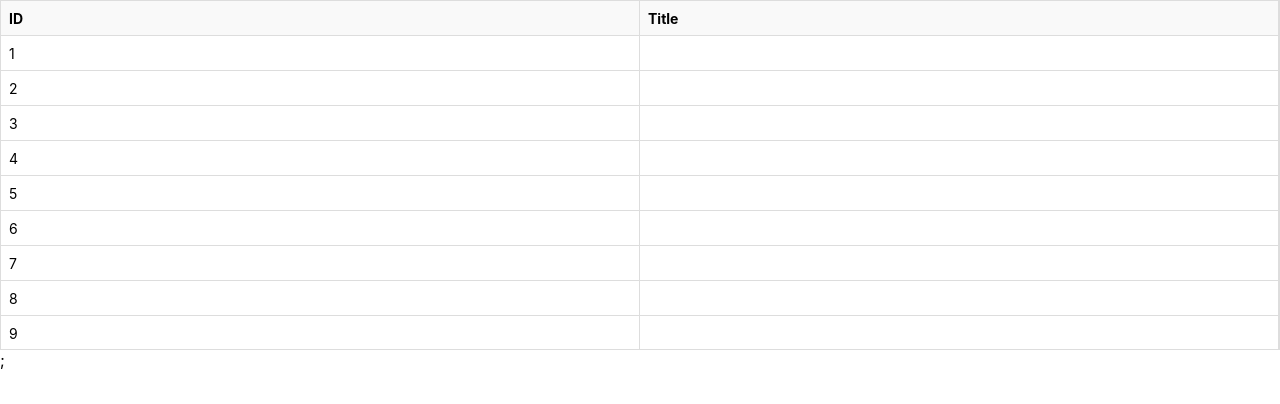
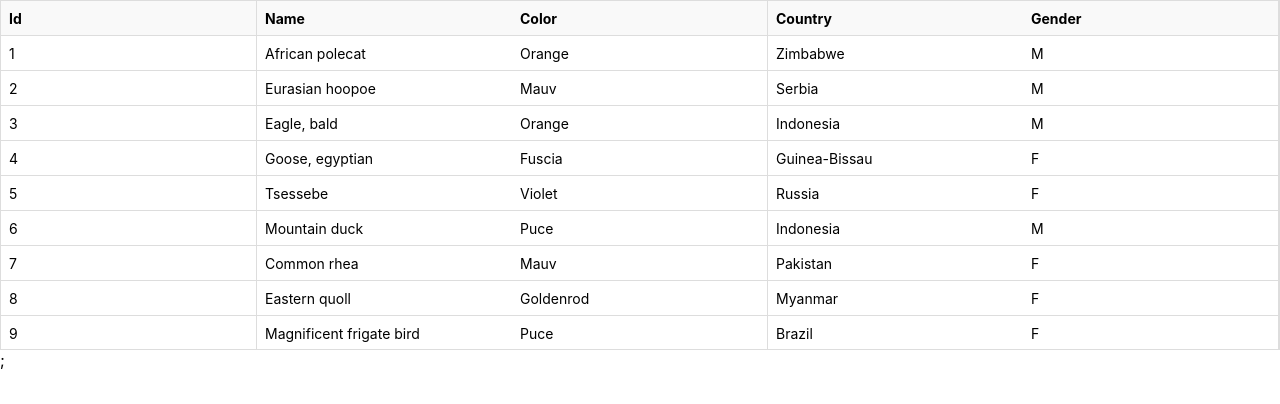
Before and after one commit to Kyra-christensen/react-libraries, a React (Create React App) app: page / in a window 1280 px wide. Shown: the top 404 px of the page. Built offline with nearby package versions, Linux system fonts and the light colour scheme.

Commit message:
altered the generatColumns function and the datagrid component so it correctly displays the data

```diff
--- a/src/App.js
+++ b/src/App.js
@@ -1,20 +1,11 @@
 import DataGrid from 'react-data-grid';
 import data from './data';
-
-const columns = [
-  { key: 'id', name: 'ID' },
-  { key: 'title', name: 'Title' }
-];
-
-const rows = [
-  { id: 0, title: 'Example' },
-  { id: 1, title: 'Demo' }
-];
+import { generateColumns } from './data-utils';
 
 function App() {
   return (
     <>
-      <DataGrid columns={columns} rows={data} />;
+      <DataGrid columns= {generateColumns(data)} rows={data} />;
     </>
   );
 }
--- a/src/data-utils.js
+++ b/src/data-utils.js
@@ -1,11 +1,12 @@
-export function generateColumns(dataArr) {
-  const keys = Object.keys(dataArr[0]);
+export function generateColumns(arr) {
+  const keys = Object.keys(arr[0]);
 
   const columns = keys.map(key => {
     return {
       key: key,
-      name: key
-        .map(word => word[0].toUperCase() + word.slice(1))
+      name: key.split(' ')
+        .map(word => word[0].toUpperCase() + word.slice(1))
+        .join(' ')
     };
   });
   return columns;
```
